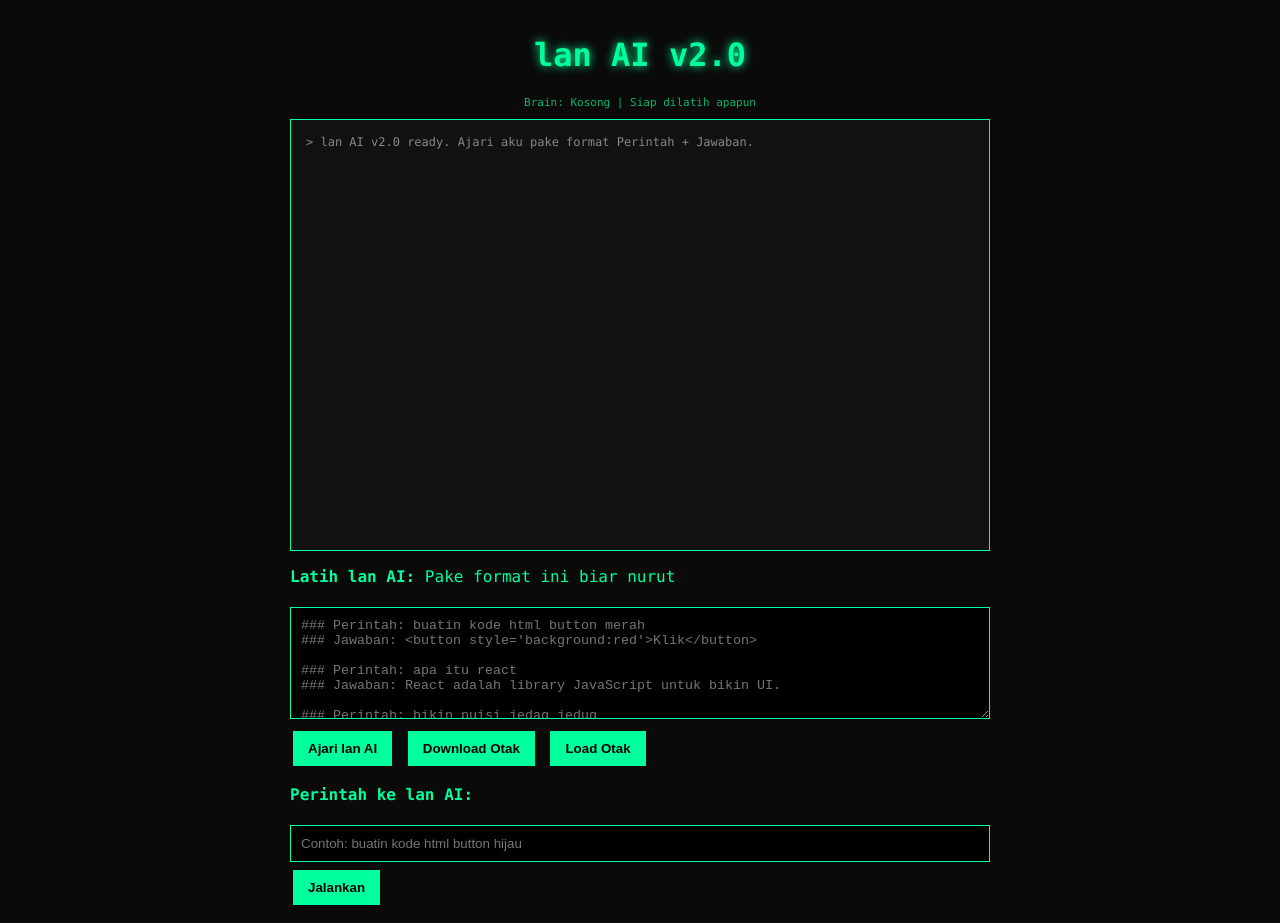
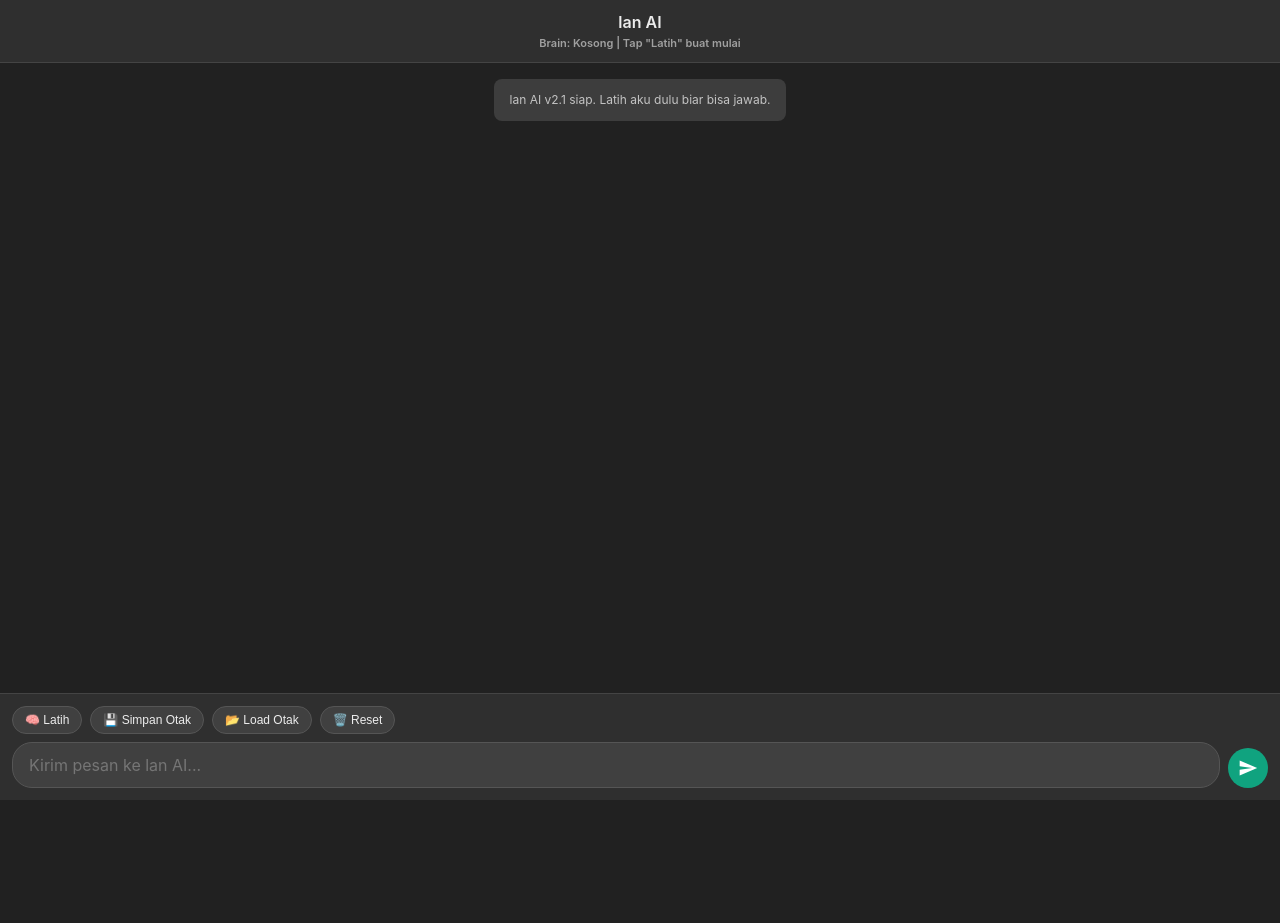
Before and after one commit to nothingimlosible-cyber/Belajar-Ai-lan, a plain HTML site: page index.html in a window 1280 px wide. After the commit the page ends 800 px from the top, so only its background shows below. Drawn offline with Linux system fonts and the light colour scheme.

Commit message:
Update index.html

```diff
--- a/index.html
+++ b/index.html
@@ -1,59 +1,96 @@
 <!DOCTYPE html>
 <html>
 <head>
-  <title>lan AI - Segala Bisa</title>
-  <meta name="viewport" content="width=device-width, initial-scale=1">
+  <title>lan AI</title>
+  <meta name="viewport" content="width=device-width, initial-scale=1, user-scalable=no">
   <style>
-    :root { --neon: #00ff9d; --bg: #0a0a0a; }
-    body { font-family: 'Consolas', monospace; background: var(--bg); color: var(--neon); padding: 15px; max-width: 700px; margin: auto; }
-    h1 { text-align: center; text-shadow: 0 0 10px var(--neon); }
-    textarea, input { width: 100%; background: #000; color: var(--neon); border: 1px solid var(--neon); padding: 10px; margin: 5px 0; box-sizing: border-box; }
-    button { padding: 10px 15px; margin: 3px; background: var(--neon); color: #000; border: none; font-weight: bold; cursor: pointer; }
-    #chat { background: #111; padding: 15px; height: 50vh; overflow-y: auto; border: 1px solid var(--neon); margin: 10px 0; }
- .stat { font-size: 11px; opacity: 0.7; text-align: center; }
- .user { color: #fff; margin: 8px 0; }
- .ai { color: var(--neon); margin: 8px 0; white-space: pre-wrap; }
- .sys { color: #888; font-size: 12px; }
+    * { margin: 0; padding: 0; box-sizing: border-box; }
+    :root { --bg: #212121; --card: #2f2f2f; --text: #ececec; --accent: #10a37f; }
+    body { font-family: -apple-system, BlinkMacSystemFont, 'Segoe UI', Roboto, sans-serif; background: var(--bg); color: var(--text); height: 100vh; display: flex; flex-direction: column; }
+
+   .header { background: var(--card); padding: 12px 16px; border-bottom: 1px solid #444; text-align: center; font-weight: 600; }
+   .stat { font-size: 11px; opacity: 0.6; margin-top: 4px; }
+
+    #chat { flex: 1; overflow-y: auto; padding: 16px; display: flex; flex-direction: column; gap: 16px; }
+   .msg { max-width: 80%; padding: 12px 16px; border-radius: 18px; line-height: 1.5; white-space: pre-wrap; word-wrap: break-word; }
+   .user { background: var(--accent); color: white; align-self: flex-end; border-bottom-right-radius: 4px; }
+   .ai { background: var(--card); align-self: flex-start; border-bottom-left-radius: 4px; }
+   .sys { background: #444; align-self: center; font-size: 12px; opacity: 0.8; border-radius: 8px; }
+
+   .input-area { padding: 12px; background: var(--card); border-top: 1px solid #444; }
+   .input-row { display: flex; gap: 8px; align-items: flex-end; }
+    #prompt { flex: 1; background: #404040; border: 1px solid #555; border-radius: 20px; padding: 12px 16px; color: var(--text); resize: none; max-height: 120px; font-family: inherit; font-size: 16px; }
+    #prompt:focus { outline: none; border-color: var(--accent); }
+    #sendBtn { background: var(--accent); border: none; width: 40px; height: 40px; border-radius: 50%; color: white; cursor: pointer; display: flex; align-items: center; justify-content: center; }
+    #sendBtn:disabled { opacity: 0.3; }
+
+   .menu { display: flex; gap: 8px; margin-bottom: 8px; overflow-x: auto; }
+   .menu button { background: #404040; border: 1px solid #555; color: var(--text); padding: 6px 12px; border-radius: 16px; font-size: 12px; white-space: nowrap; cursor: pointer; }
+   .menu button:hover { background: #505050; }
+
+    #trainModal { display: none; position: fixed; inset: 0; background: rgba(0,0,0,0.8); z-index: 100; padding: 20px; }
+   .modal-content { background: var(--card); border-radius: 12px; padding: 16px; max-width: 500px; margin: 20px auto; max-height: 80vh; display: flex; flex-direction: column; }
+    #dataLatih { flex: 1; background: #000; border: 1px solid #555; color: var(--text); padding: 12px; border-radius: 8px; font-family: monospace; font-size: 14px; }
   </style>
 </head>
 <body>
-  <h1>lan AI v2.0</h1>
-  <div class="stat" id="stat">Brain: Kosong | Siap dilatih apapun</div>
+  <div class="header">
+    lan AI
+    <div class="stat" id="stat">Brain: Kosong | Tap "Latih" buat mulai</div>
+  </div>
 
   <div id="chat">
-    <div class="sys">> lan AI v2.0 ready. Ajari aku pake format Perintah + Jawaban.</div>
+    <div class="msg sys">lan AI v2.1 siap. Latih aku dulu biar bisa jawab.</div>
   </div>
 
-  <p><b>Latih lan AI:</b> Pake format ini biar nurut</p>
-  <textarea id="dataLatih" rows="6" placeholder="### Perintah: buatin kode html button merah
-### Jawaban: <button style='background:red'>Klik</button>
+  <div class="input-area">
+    <div class="menu">
+      <button onclick="showTrain()">🧠 Latih</button>
+      <button onclick="saveModel()">💾 Simpan Otak</button>
+      <button onclick="document.getElementById('fileInput').click()">📂 Load Otak</button>
+      <button onclick="resetModel()">🗑️ Reset</button>
+    </div>
+    <div class="input-row">
+      <textarea id="prompt" placeholder="Kirim pesan ke lan AI..." rows="1" onkeydown="if(event.key==='Enter'&&!event.shiftKey){event.preventDefault();generate()}"></textarea>
+      <button id="sendBtn" onclick="generate()">
+        <svg width="20" height="20" viewBox="0 0 24 24" fill="currentColor"><path d="M2.01 21L23 12 2.01 3 2 10l15 2-15 2z"/></svg>
+      </button>
+    </div>
+  </div>
 
-### Perintah: apa itu react
-### Jawaban: React adalah library JavaScript untuk bikin UI.
+  <div id="trainModal">
+    <div class="modal-content">
+      <h3 style="margin-bottom:12px">Latih lan AI</h3>
+      <p style="font-size:12px;opacity:0.7;margin-bottom:8px">Format: ### Perintah:... ### Jawaban:...</p>
+      <textarea id="dataLatih" placeholder="### Perintah: hai&#10;### Jawaban: Hai juga kak!&#10;&#10;### Perintah: siapa kamu&#10;### Jawaban: Aku lan AI"></textarea>
+      <div style="display:flex;gap:8px;margin-top:12px">
+        <button onclick="train()" style="flex:1;background:var(--accent);border:none;color:white;padding:10px;border-radius:8px">Mulai Latih</button>
+        <button onclick="hideTrain()" style="background:#555;border:none;color:white;padding:10px 16px;border-radius:8px">Tutup</button>
+      </div>
+    </div>
+  </div>
 
-### Perintah: bikin puisi jedag jedug
-### Jawaban: Jedag jedug malam ini, bass berdentum di hati..."></textarea>
-  <button onclick="train()">Ajari lan AI</button>
-  <button onclick="saveModel()">Download Otak</button>
   <input type="file" id="fileInput" accept=".json" style="display:none" onchange="loadModel(event)">
-  <button onclick="document.getElementById('fileInput').click()">Load Otak</button>
-
-  <p><b>Perintah ke lan AI:</b></p>
-  <input id="prompt" placeholder="Contoh: buatin kode html button hijau" onkeydown="if(event.key==='Enter')generate()">
-  <button onclick="generate()">Jalankan</button>
 
 <script>
-// ===== LAN AI V2.0 - NGERTI PERINTAH =====
+// ===== LAN AI V2.1 - CHATGPT STYLE =====
 let vocab = [], stoi = {}, itos = {}, model = null;
-const blockSize = 24; // Naikin biar inget perintah panjang. HP 4GB masih oke
-const nEmbed = 64;
+const blockSize = 32, nEmbed = 64;
+const START = '<s>', END = '</s>', SEP = '###';
 let training = false;
 
-const START = '<s>'; const END = '</s>'; const SEP = '###';
+const chatEl = document.getElementById('chat');
+const promptEl = document.getElementById('prompt');
+const sendBtn = document.getElementById('sendBtn');
+
+// Auto resize textarea
+promptEl.addEventListener('input', () => {
+  promptEl.style.height = 'auto';
+  promptEl.style.height = Math.min(promptEl.scrollHeight, 120) + 'px';
+});
 
 function tokenize(text) {
-  // Ngerti simbol, tag HTML, sama enter
-  return text.toLowerCase().match(/[a-z0-9]+|<[^>]+>|[{}();=<>!+\-*/]|###|\n/g) || ;
+  return text.toLowerCase().match(/[a-z0-9]+|<[^>]+>|[{}();=<>!+\-*/.,?]|\n|###/g) || ;
 }
 
 function buildVocab(text) {
@@ -89,12 +126,14 @@ async function train() {
   const text = document.getElementById('dataLatih').value;
   if(!text.trim()) { training = false; return; }
 
-  log(`Training lan AI... Ini bakal 10-20 detik`, 'sys');
+  addMsg('Mulai training lan AI... HP mungkin lag 10-20 detik', 'sys');
+  hideTrain();
+
   buildVocab(text);
   if(!model || model.tokEmbed.length!== vocab.length) initModel();
 
   const tokens = [START,...tokenize(text), END].map(w => stoi[w]);
-  for(let epoch = 0; epoch < 150; epoch++) {
+  for(let epoch = 0; epoch < 100; epoch++) {
     for(let i = 0; i < tokens.length - blockSize; i++) {
       const x = tokens.slice(i, i + blockSize);
       const y = tokens[i + blockSize];
@@ -111,28 +150,29 @@ async function train() {
         }
       }
     }
-    if(epoch % 30 === 0) await new Promise(r => setTimeout(r, 10));
+    if(epoch % 25 === 0) await new Promise(r => setTimeout(r, 10));
   }
 
   document.getElementById('dataLatih').value = '';
   updateStat();
-  log(`lan AI selesai belajar! Coba suruh apa aja.`, 'sys');
+  addMsg('lan AI selesai belajar! Coba chat sekarang.', 'sys');
   training = false;
 }
 
 function generate() {
-  if(!model) return log('Ajari aku dulu pake data latih!', 'sys');
-  let promptText = document.getElementById('prompt').value;
-  if(!promptText.trim()) return;
+  if(!model) return addMsg('Latih aku dulu kak! Tap tombol "Latih"', 'sys');
+  let promptText = promptEl.value.trim();
+  if(!promptText || training) return;
 
-  log(promptText, 'user');
-  document.getElementById('prompt').value = '';
+  addMsg(promptText, 'user');
+  promptEl.value = '';
+  promptEl.style.height = 'auto';
+  sendBtn.disabled = true;
 
-  // Format input biar AI ngerti ini perintah
+  setTimeout(() => {
     let ctx = [stoi[START], stoi[SEP], stoi['perintah'], stoi[':'],...tokenize(promptText).map(w => stoi[w]), stoi[SEP], stoi['jawaban'], stoi[':']].filter(x => x!== undefined);
-
     let out = ;
-  for(let i = 0; i < 100; i++) { // max 100 token
+    for(let i = 0; i < 80; i++) {
       const x = ctx.slice(-blockSize);
       const logits = forward(x);
       const next = logits.indexOf(Math.max(...logits));
@@ -140,28 +180,37 @@ function generate() {
       ctx.push(next);
       out.push(itos);
     }
-  log(out.join('').replace(/ ###/g, '\n'), 'ai');
+    addMsg(out.join('').replace(/ ###/g, '\n').trim() || '...', 'ai');
+    sendBtn.disabled = false;
+  }, 100);
 }
 
-function log(msg, type='sys') {
-  const el = document.getElementById('chat');
-  el.innerHTML += `<div class="${type}">> ${type==='user'?'Kamu':type==='ai'?'lan AI':'Sistem'}: ${msg}</div>`;
-  el.scrollTop = el.scrollHeight;
+function addMsg(text, type) {
+  const div = document.createElement('div');
+  div.className = `msg ${type}`;
+  div.textContent = text;
+  chatEl.appendChild(div);
+  chatEl.scrollTop = chatEl.scrollHeight;
 }
 
 function updateStat() {
   const v = vocab.length;
   const p = model? (model.tokEmbed.length * nEmbed + model.W1.length * nEmbed * 4 + model.W2.length * vocab.length) : 0;
   const iq = Math.min(200, Math.floor(v * 0.3 + p * 0.0005));
-  document.getElementById('stat').innerText = `Brain: ${p} params | Vocab: ${v} kata | IQ: ${iq}`;
+  document.getElementById('stat').innerText = `Vocab: ${v} | IQ: ${iq} | ${p? 'Siap chat' : 'Butuh dilatih'}`;
 }
 
+function showTrain() { document.getElementById('trainModal').style.display = 'block'; }
+function hideTrain() { document.getElementById('trainModal').style.display = 'none'; }
+
 function saveModel() {
+  if(!model) return addMsg('Latih dulu baru bisa simpan!', 'sys');
   const blob = new Blob([JSON.stringify({vocab, model})], {type: "application/json"});
   const a = document.createElement('a');
   a.href = URL.createObjectURL(blob);
-  a.download = `lan-ai-brain.json`;
+  a.download = `lan-ai-otak.json`;
   a.click();
+  addMsg('Otak berhasil disimpan!', 'sys');
 }
 
 function loadModel(e) {
@@ -172,9 +221,18 @@ function loadModel(e) {
     vocab = data.vocab; model = data.model;
     vocab.forEach((w, i) => { stoi[w] = i; itos[i] = w; });
     updateStat();
-    log('Otak lama berhasil dimuat. lan AI inget semua perintah!', 'sys');
+    addMsg('Otak lama berhasil dimuat! lan AI inget semuanya.', 'sys');
   };
   reader.readAsText(file);
+}
+
+function resetModel() {
+  if(confirm('Yakin reset otak lan AI? Semua ilmu ilang.')) {
+    vocab = ; stoi = {}; itos = {}; model = null;
+    localStorage.removeItem('lanAI_v2');
+    updateStat();
+    chatEl.innerHTML = '<div class="msg sys">lan AI direset. Latih ulang ya kak 😭</div>';
+  }
 }
 
 // Auto-load
@@ -184,7 +242,7 @@ if(saved) {
   vocab = data.vocab; model = data.model;
   vocab.forEach((w, i) => { stoi[w] = i; itos[i] = w; });
   updateStat();
-  log('lan AI udah pinter dari sesi kemarin.', 'sys');
+  addMsg('lan AI udah pinter dari sesi kemarin!', 'sys');
 }
 setInterval(() => { if(model) localStorage.setItem('lanAI_v2', JSON.stringify({vocab, model})); }, 5000);
 </script>
```
Lines whose indentation alone changed are shown as unchanged.
